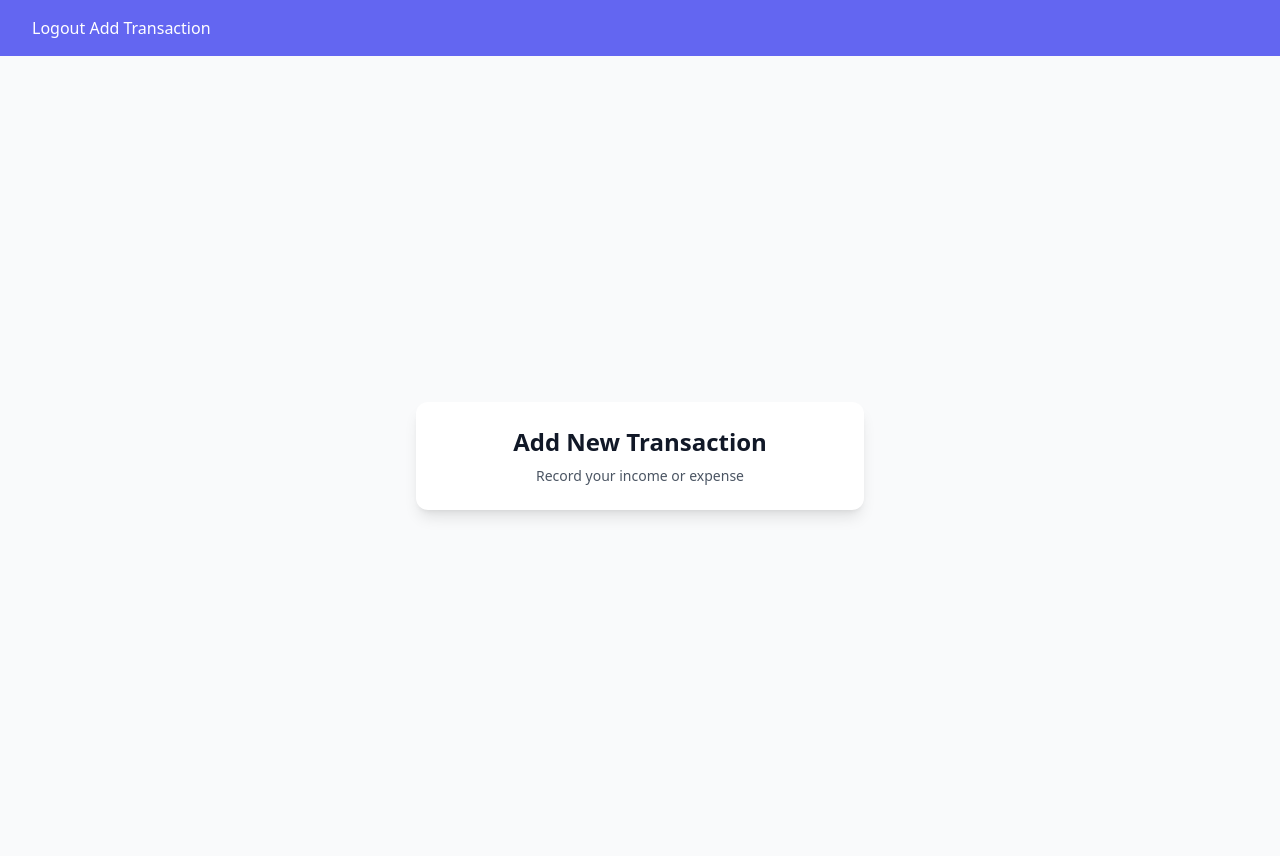
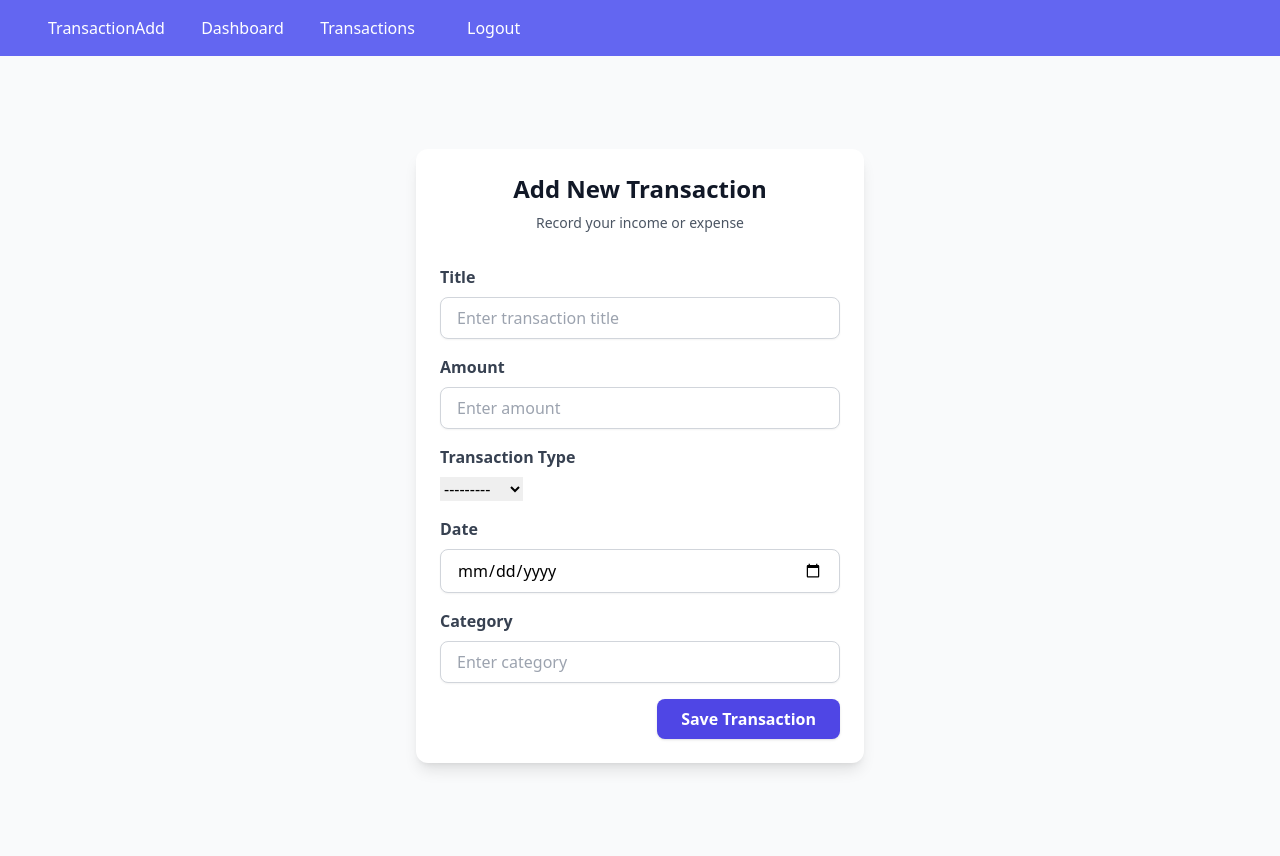
Before and after one commit to MohitChaudhary1416/Finance-tracker-django, a Django app: page /finance/transaction-add in a window 1280 px wide. Run offline with Django 5.2, Linux system fonts and the light colour scheme; a user stored in the database is signed in; some libraries are stand-ins or nearby versions.

Commit message:
transaction changes

```diff
--- a/finance/forms.py
+++ b/finance/forms.py
@@ -1,9 +1,15 @@
 from django import forms
 from django.contrib.auth.forms import UserCreationForm
 from django.contrib.auth.models import User
+from finance.models import Transaction
 
 class RegistrationForm(UserCreationForm):
 
     class Meta:
         model = User
         fields = ['username', 'email', 'password1', 'password2']
+
+class TransactionForm(forms.ModelForm):
+    class Meta:
+        model = Transaction
+        exclude = ['user']
--- a/finance/models.py
+++ b/finance/models.py
@@ -14,3 +14,6 @@ class Transaction(models.Model):
     transaction_type = models.CharField(max_length=10, choices=Transaction_Types)
     date = models.DateField()
     category = models.CharField(max_length=100)
+
+    def __str__(self):
+        return self.title
--- a/finance/templates/finance/base.html
+++ b/finance/templates/finance/base.html
@@ -3,20 +3,21 @@
 <head>
   <meta charset="UTF-8">
   <meta name="viewport" content="width=device-width, initial-scale=1.0">
-  <title>Register</title>
   <script src="https://cdn.tailwindcss.com"></script>
   <title>{% block title %}{% endblock title %}</title>
 </head>
 <body class="bg-gray-100">
     <nav class="bg-indigo-500 p-4 text-white">
         {% if user.is_authenticated %}
-        <!-- <a href="{% url 'transaction-add' %}">Add Transaction</a> -->
+        <a href="{% url 'transaction-add' %}" class="mx-8">TransactionAdd</a>
+        <a href="{% url 'dashboard' %}">Dashboard</a>
+        <a href="{% url 'transaction-list' %}"class="mx-8">Transactions</a>
         <form id="logout-form" action="{% url 'logout' %}"
         method="POST" style="display: inline;">
         {% csrf_token %}
         <a href="#" onclick="document.getElementById('logout-form').submit();" class="ml-4">Logout</a>
         </form>
-        <a href="{% url 'transaction-add' %}">Add Transaction</a>
+
         {% else %}
         <a href="{% url 'login' %}" class="ml-4">Login</a>
         <a href="{% url 'register' %}" class="ml-4">Register</a>
--- a/finance/templates/finance/dashboard.html
+++ b/finance/templates/finance/dashboard.html
@@ -3,4 +3,4 @@
 
 {% block content%}
 <h1>Dashboard</h1>
-{% endblock %}
+{% endblock content %}
--- a/finance/templates/finance/transaction_form.html
+++ b/finance/templates/finance/transaction_form.html
@@ -9,6 +9,80 @@
 
         </div>
 
+
+    <form method="POST" action="">
+      {% csrf_token %}
+
+      <!-- Title -->
+      <div class="mb-4">
+        <label for="id_title" class="block text-gray-700 font-semibold mb-2">Title</label>
+        <input type="text" name="title" id="id_title"
+               value="{{ form.title.value|default:'' }}"
+               placeholder="Enter transaction title"
+               class="w-full px-4 py-2 border border-gray-300 rounded-lg shadow-sm
+                      focus:outline-none focus:ring-2 focus:ring-indigo-500 focus:border-indigo-500">
+        {% if form.title.errors %}
+          <p class="text-red-500 text-sm mt-1">{{ form.title.errors.0 }}</p>
+        {% endif %}
+      </div>
+
+      <!-- Amount -->
+      <div class="mb-4">
+        <label for="id_amount" class="block text-gray-700 font-semibold mb-2">Amount</label>
+        <input type="number" step="0.01" name="amount" id="id_amount"
+               value="{{ form.amount.value|default:'' }}"
+               placeholder="Enter amount"
+               class="w-full px-4 py-2 border border-gray-300 rounded-lg shadow-sm
+                      focus:outline-none focus:ring-2 focus:ring-indigo-500 focus:border-indigo-500">
+        {% if form.amount.errors %}
+          <p class="text-red-500 text-sm mt-1">{{ form.amount.errors.0 }}</p>
+        {% endif %}
+      </div>
+
+      <!-- Transaction Type -->
+      <div class="mb-4">
+        <label for="id_transaction_type" class="block text-gray-700 font-semibold mb-2">Transaction Type</label>
+        {{ form.transaction_type }}
+        {% if form.transaction_type.errors %}
+          <p class="text-red-500 text-sm mt-1">{{ form.transaction_type.errors.0 }}</p>
+        {% endif %}
+      </div>
+
+      <!-- Date -->
+      <div class="mb-4">
+        <label for="id_date" class="block text-gray-700 font-semibold mb-2">Date</label>
+        <input type="date" name="date" id="id_date"
+               value="{{ form.date.value|default:'' }}"
+               class="w-full px-4 py-2 border border-gray-300 rounded-lg shadow-sm
+                      focus:outline-none focus:ring-2 focus:ring-indigo-500 focus:border-indigo-500">
+        {% if form.date.errors %}
+          <p class="text-red-500 text-sm mt-1">{{ form.date.errors.0 }}</p>
+        {% endif %}
+      </div>
+
+      <!-- Category -->
+      <div class="mb-4">
+        <label for="id_category" class="block text-gray-700 font-semibold mb-2">Category</label>
+        <input type="text" name="category" id="id_category"
+               value="{{ form.category.value|default:'' }}"
+               placeholder="Enter category"
+               class="w-full px-4 py-2 border border-gray-300 rounded-lg shadow-sm
+                      focus:outline-none focus:ring-2 focus:ring-indigo-500 focus:border-indigo-500">
+        {% if form.category.errors %}
+          <p class="text-red-500 text-sm mt-1">{{ form.category.errors.0 }}</p>
+        {% endif %}
+      </div>
+
+      <!-- Submit Button -->
+      <div class="flex justify-end">
+        <button type="submit"
+                class="px-6 py-2 bg-indigo-600 text-white font-semibold rounded-lg shadow
+                       hover:bg-indigo-700 transition">
+          Save Transaction
+        </button>
+      </div>
+    </form>
+
     </div>
 
 </div>
--- a/finance/urls.py
+++ b/finance/urls.py
@@ -1,9 +1,10 @@
 from django.urls import path
-from finance.views import RegisterView,DashboardView,TransactionCreateView
+from finance.views import RegisterView,DashboardView,TransactionCreateView,TransactionListView
 
 urlpatterns = [
     path('register', RegisterView.as_view(), name="register"),
     path('dashboard', DashboardView.as_view(), name="dashboard"),
-    path('transaction-add', TransactionCreateView.as_view(), name="transaction-add")
+    path('transaction-add', TransactionCreateView.as_view(), name="transaction-add"),
+    path('transaction-list', TransactionListView.as_view(), name="transaction-list")
 
 ]
--- a/finance/views.py
+++ b/finance/views.py
@@ -1,9 +1,9 @@
 from django.shortcuts import render,redirect,HttpResponse
 from django.contrib.auth import login
 from django.views import View
-from finance.forms import RegistrationForm
+from finance.forms import RegistrationForm,TransactionForm
 from django.contrib.auth.mixins import LoginRequiredMixin
-
+from finance.models import Transaction
 
 # Create your views here.
 
@@ -18,6 +18,8 @@ class RegisterView(View):
             user = form.save()
             login(request,user)
             return redirect('dashboard')
+        return render(request, 'finance/register.html', {'form':form})
+
 
 class DashboardView(LoginRequiredMixin,View):
     def get(self,request, *args, **kwargs):
@@ -25,4 +27,21 @@ class DashboardView(LoginRequiredMixin,View):
 
 class TransactionCreateView(LoginRequiredMixin, View):
     def get(self,request,*args,**kwargs):
-        return render(request, 'finance/transaction_form.html')
+        form = TransactionForm()
+        return render(request, 'finance/transaction_form.html', {'form':form})
+
+    def post(self,request,*args,**kwargs):
+        form = TransactionForm(request.POST)
+        if form.is_valid():
+            transaction = form.save(commit=False)
+            transaction.user = request.user
+            transaction.save()
+            return redirect('dashboard')
+
+        return render(request, 'finance/transaction_form.html', {'form':form})
+
+
+class TransactionListView(LoginRequiredMixin,View):
+    def get(self,request,*args,**kwargs):
+        transactions = Transaction.objects.all()
+        return render(request, 'finance/transaction_list.html',{'transactions':transactions} )
```
Also changed, not shown: finance/templates/finance/transaction_list.html (added, +48 -0 lines), db.sqlite3.
